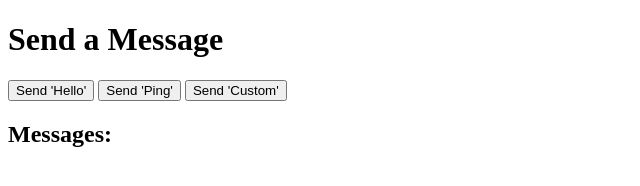
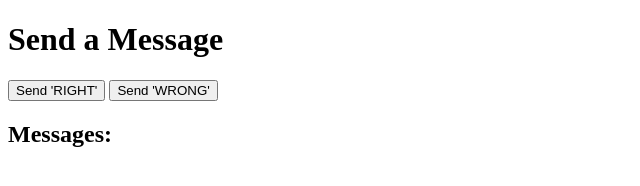
Before and after one commit to magnus346/jos70, a plain HTML site: page public/index.html in a window 1280 px wide. Shown: the whole page, without its empty margins (0-640 px from the left). Drawn offline with nearby package versions, Linux system fonts and the light colour scheme; no server answers.

Commit message:
Update index.html

```diff
--- a/public/index.html
+++ b/public/index.html
@@ -6,9 +6,8 @@
 </head>
 <body>
   <h1>Send a Message</h1>
-  <button onclick="sendMessage('Hello')">Send 'Hello'</button>
-  <button onclick="sendMessage('Ping')">Send 'Ping'</button>
-  <button onclick="sendMessage('Custom')">Send 'Custom'</button>
+  <button onclick="sendMessage('right')">Send 'RIGHT'</button>
+  <button onclick="sendMessage('wrong')">Send 'WRONG'</button>
 
   <h2>Messages:</h2>
   <ul id="messages"></ul>
```
